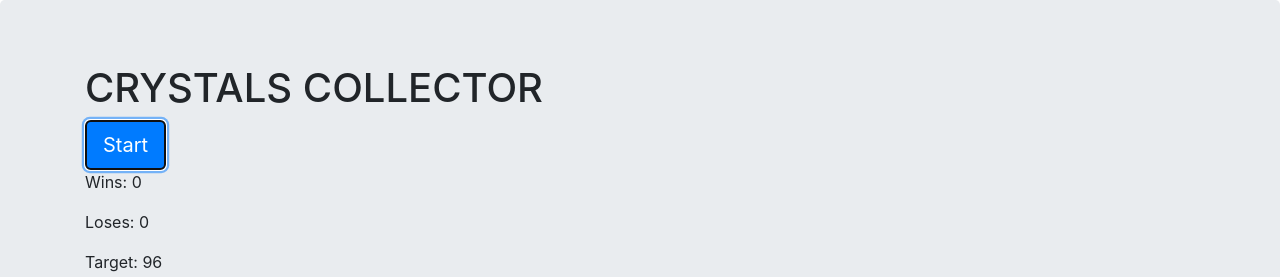
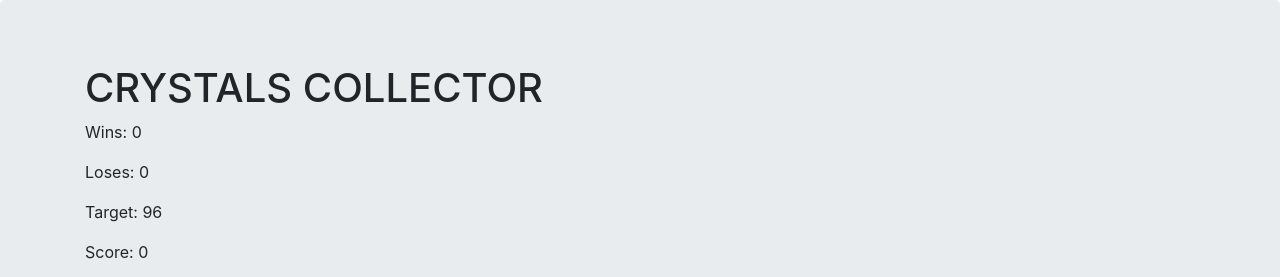
Before and after one commit to lichen777/CRYSTALS-COLLECTOR, a plain HTML site: page index.html in a window 1280 px wide. Both pictures are taken after a click on the button "Start". Shown: the top 277 px of the page. Drawn offline with nearby package versions, Linux system fonts and the light colour scheme.

Commit message:
javascript ready

```diff
--- a/assets/javascript/game.js
+++ b/assets/javascript/game.js
@@ -48,6 +48,7 @@ $(document).ready(function() {
     $("#start").on("click", function(){
         game.startGame();
         console.log(game.xtalValue);
+        $(this).fadeOut();
     });
 
     // Next we create a for loop to create crystals for every numberOption.
--- a/index.html
+++ b/index.html
@@ -14,7 +14,7 @@
 	<script type="text/javascript" src="https://cdnjs.cloudflare.com/ajax/libs/jquery/3.2.1/jquery.min.js"></script>
 	<!-- link to Jquery -->
 
-	<script src="assets/javascript/game.js"></script>
+	<script type="text/javascript" src="assets/javascript/game.js"></script>
 	<!-- link to my game.js -->
 
 
```
Also changed, not shown: 3 other files.
